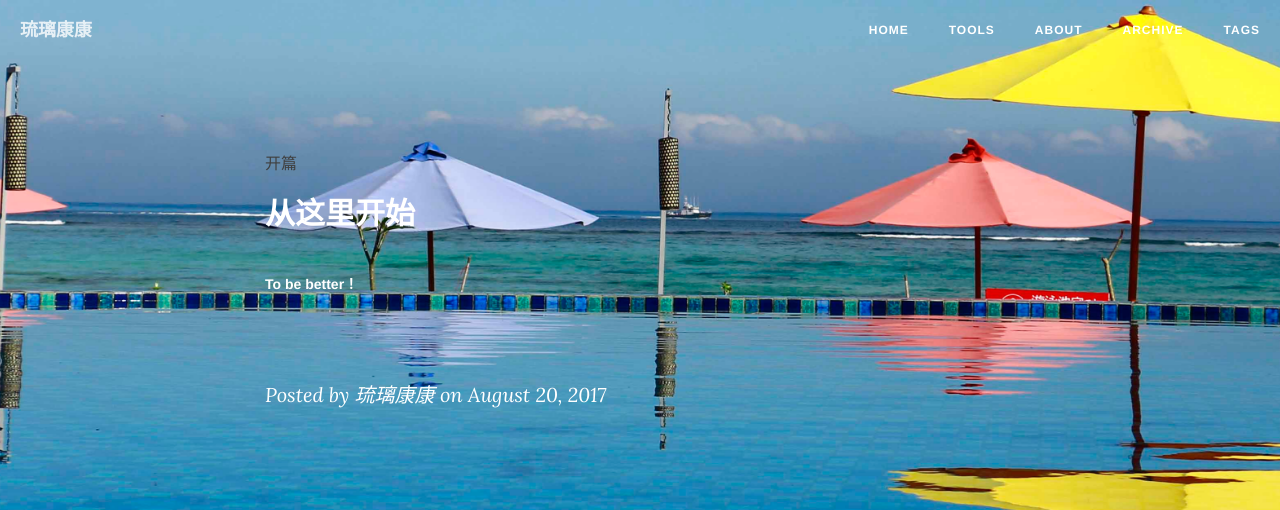
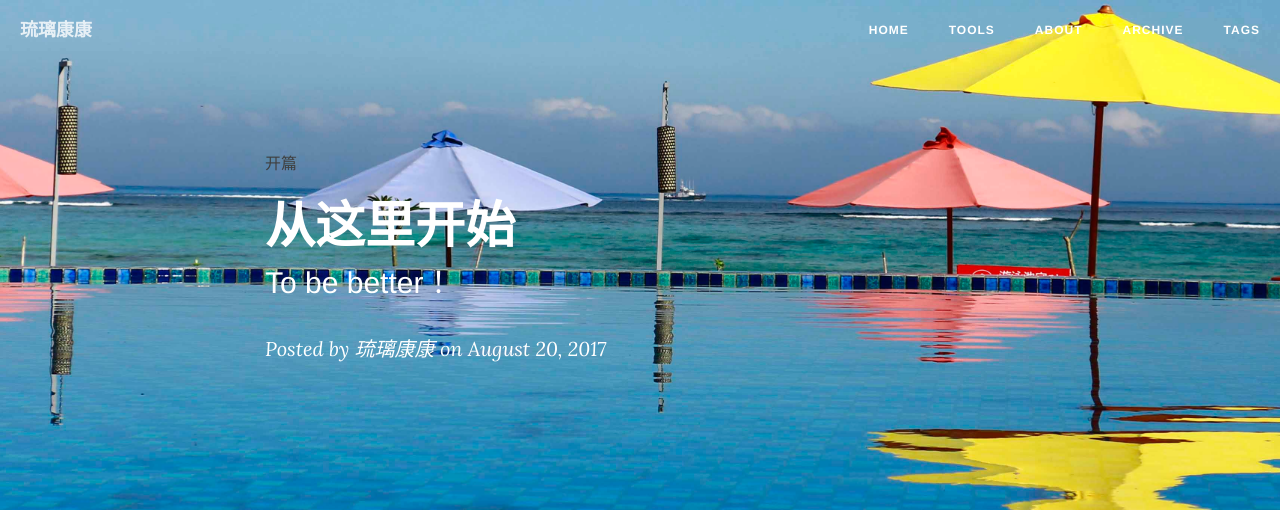
Before and after one commit to MinpuKang/minpukang.github.io, a Jekyll site: the page built from _posts/2017-08-20-first.md, in a window 1280 px wide. Shown: the top 510 px of the page. Built offline with Jekyll 4.4.1, drawn with Linux system fonts in a browser that asks for light colours; nearby versions of some CDN libraries; comment, search, counter and statistics services are not loaded; grey boxes are pictures that could not be loaded.

Commit message:
fallback the header level
fallback the header level

```diff
--- a/_layouts/post.html
+++ b/_layouts/post.html
@@ -24,12 +24,10 @@
                         <a class="tag" href="/tags/#{{ tag }}" title="{{ tag }}">{{ tag }}</a>
                         {% endfor %}
                     </div>
-                    <h2>{{ page.title }}</h2>
-                    <div><br></div>
+                    <h1>{{ page.title }}</h1>
                     {% if page.description %}
-                    <h5>{{ page.description }}</h5>
+                    <h3 class="subheading">{{ page.description }}</h3>
                     {% endif %}
-                    <div><br><br><br></div>
                     <span class="meta">Posted by {% if page.author %}{{ page.author }}{% else %}{{ site.title }}{% endif %} on {{ page.date | date: "%B %-d, %Y" }}</span>
                 </div>
             </div>
```
